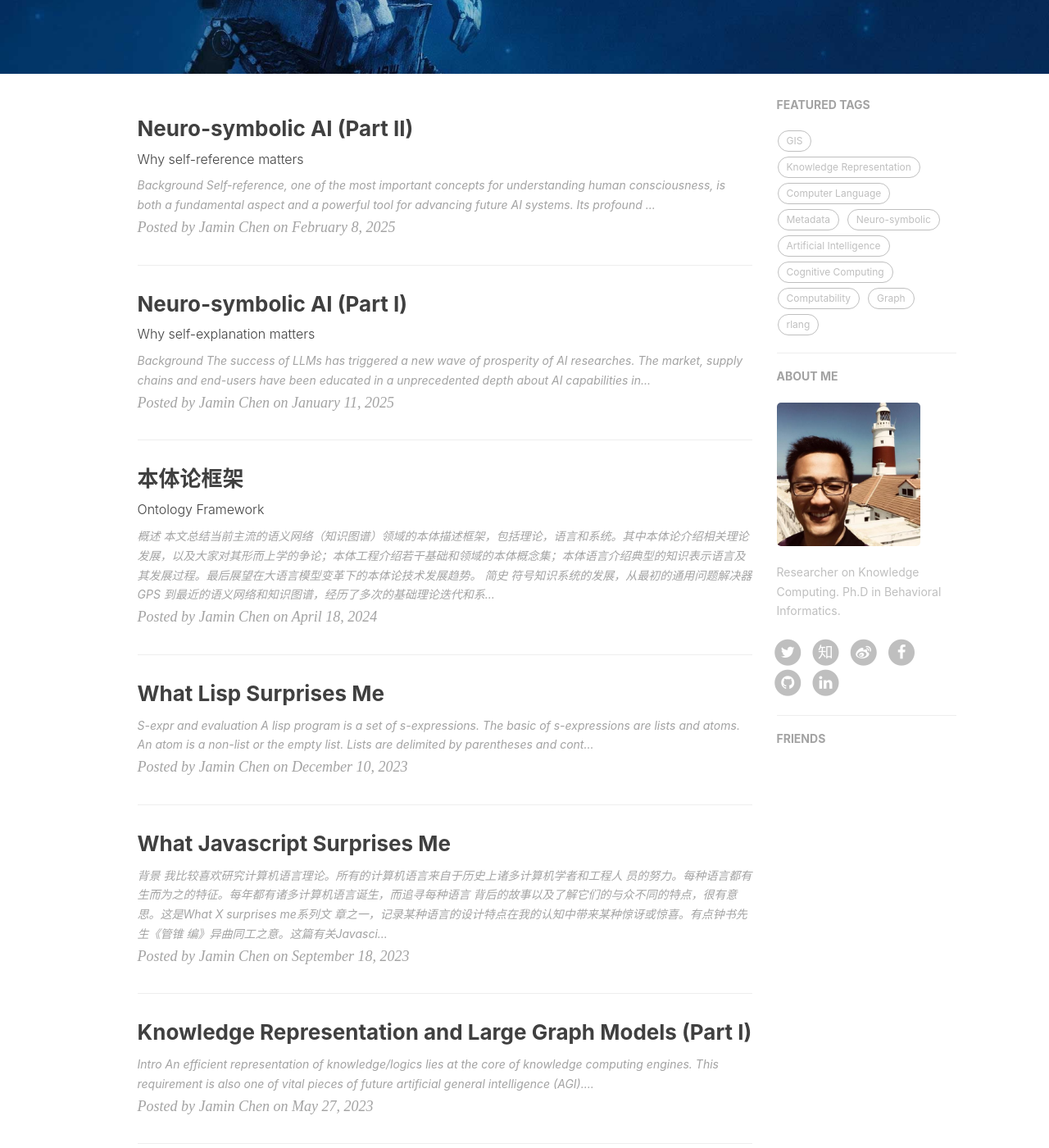
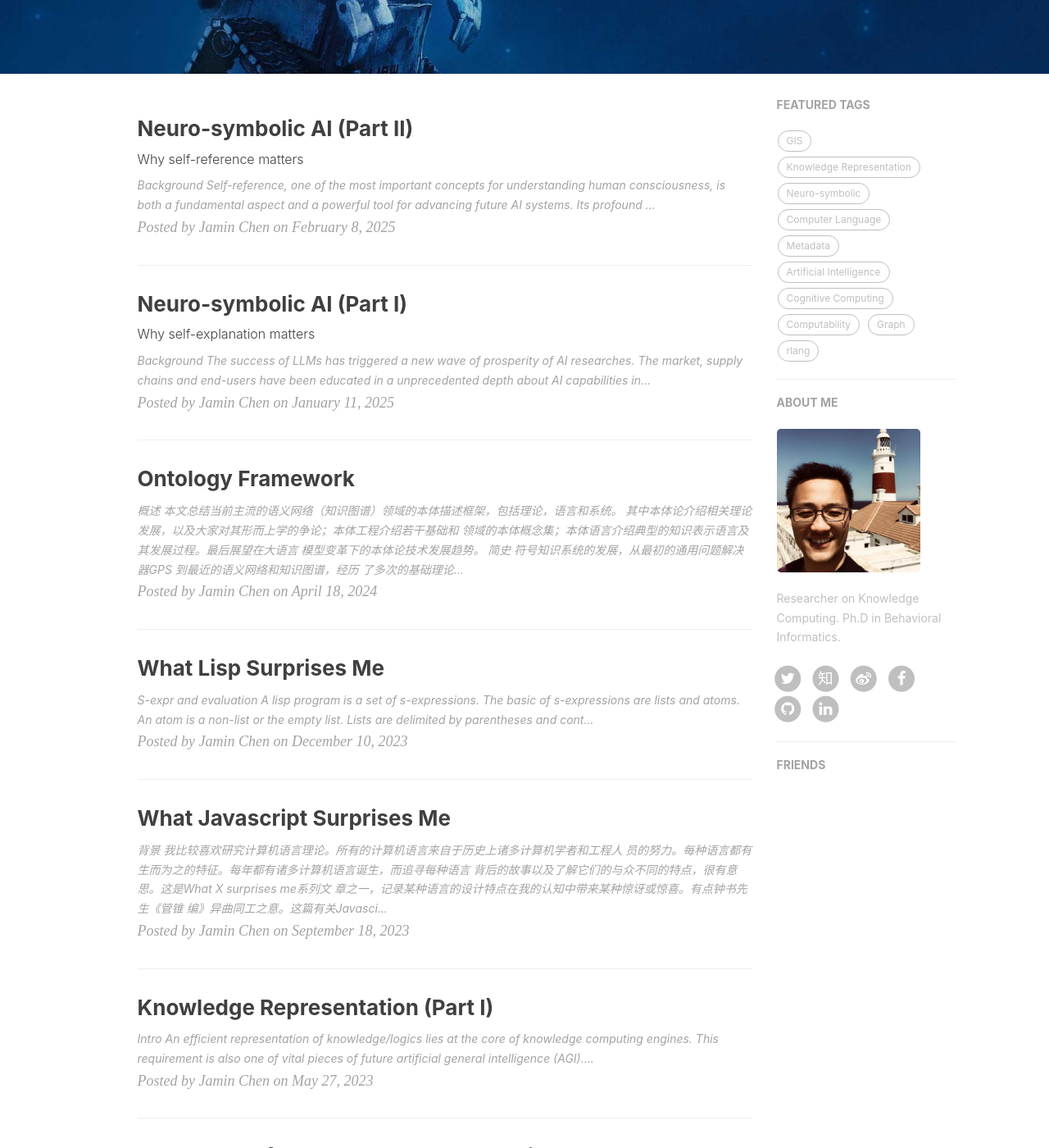
Before and after one commit to lambdacogito/lambdacogito.github.io, a Jekyll site: the page built from index.html, in a window 1280 px wide and 1400 px high, scrolled down 328 px. Shown: the whole window at 82% size. Built offline with Jekyll 4.4.1, drawn with Linux system fonts in a browser that asks for light colours; nearby versions of some CDN libraries; the list of posts is cut into pages by our own code; comment, search, counter and statistics services are not loaded.

Commit message:
"Update:  content/_posts/2023-05-27-kr-and-lgm-part1.md content/_posts/2024-04-18-ontology-framework.md content/_projects/project-sapientia.md"

```diff
--- a/content/_posts/2024-04-18-ontology-framework.md
+++ b/content/_posts/2024-04-18-ontology-framework.md
@@ -1,7 +1,6 @@
 ---
 layout: post
-title: "本体论框架"
-subtitle: "Ontology Framework"
+title: "Ontology Framework"
 date: 2024-04-18
 author: "Jamin Chen"
 header-img: "img/post-bg-universe.jpg"
@@ -10,11 +9,15 @@
 
 ## 概述
 
-本文总结当前主流的语义网络（知识图谱）领域的本体描述框架，包括理论，语言和系统。其中本体论介绍相关理论发展，以及大家对其形而上学的争论；本体工程介绍若干基础和领域的本体概念集；本体语言介绍典型的知识表示语言及其发展过程。最后展望在大语言模型变革下的本体论技术发展趋势。
+本文总结当前主流的语义网络（知识图谱）领域的本体描述框架，包括理论，语言和系统。
+其中本体论介绍相关理论发展，以及大家对其形而上学的争论；本体工程介绍若干基础和
+领域的本体概念集；本体语言介绍典型的知识表示语言及其发展过程。最后展望在大语言
+模型变革下的本体论技术发展趋势。
 
 ## 简史
 
-符号知识系统的发展，从最初的通用问题解决器GPS 到最近的语义网络和知识图谱，经历了多次的基础理论迭代和系统发展，这里简要总结（Wikipedia通过ChatGPT总结生成）。
+符号知识系统的发展，从最初的通用问题解决器GPS 到最近的语义网络和知识图谱，经历
+了多次的基础理论迭代和系统发展，这里简要总结（Wikipedia通过ChatGPT总结生成）。
 
 **~1959**
 
@@ -51,9 +54,12 @@
 
 ## 本体论
 
-关于本体论(Ontology)的基本定义，在发展过程中一直备受争议。总结起来有两种递进意义下的定义。侠义地，本体论指概念及其关系的集合。广义地，本地论指以高度语义化的表达描述关于客观世界的知识。
+关于本体论(Ontology)的基本定义，在发展过程中一直备受争议。总结起来有两种递进意
+义下的定义。侠义地，本体论指概念及其关系的集合。广义地，本地论指以高度语义化的
+表达描述关于客观世界的知识。
 
-Russell & Norvig给出的结构化表示（structural representation）可以认为是一种狭义的定义：
+Russell & Norvig给出的结构化表示（structural representation）可以认为是一种狭义
+的定义：
 
 > facts about particular objects and event types and arrange the types into a large taxonomic hierarchy analogous to a biological taxonomy.
 
@@ -73,31 +79,60 @@
 
 ## 本体工程
 
-本体工程（Ontology Engineering）属于应用本体论的范畴。在信息学领域，以Sowa的Conceptual Graph（ISO标准化为Common Logic）、W3C标准化的Semantic Web相关技术为代表，通过系统化和标准化，实现本体论所定义的对世界知识的语义性表达。
+本体工程（Ontology Engineering）属于应用本体论的范畴。在信息学领域，以Sowa的
+Conceptual Graph（ISO标准化为Common Logic）、W3C标准化的Semantic Web相关技术为
+代表，通过系统化和标准化，实现本体论所定义的对世界知识的语义性表达。
 
-本体工程的产物，本文中也称之为本体模型，即定义了概念及其关系的集合。和大语言模型的基础模型和微调模型类似，本体模型也包含基础本体模型（Foundation ontology or Upper ontology）和领域本体模型（Domain ontology）。常见的基础本体模型有BFO、Dublin Core、GFO、Cyc、SUMO、UMBEL、FOAF、DOLCE等。WordNet也被大多数研究者认为是基础本体模型，但是在实际应用中，wordnet通常被作为语言学工具学习领域本体模型。
+本体工程的产物，本文中也称之为本体模型，即定义了概念及其关系的集合。和大语言模
+型的基础模型和微调模型类似，本体模型也包含基础本体模型（Foundation ontology or
+Upper ontology）和领域本体模型（Domain ontology）。常见的基础本体模型有BFO、
+Dublin Core、GFO、Cyc、SUMO、UMBEL、FOAF、DOLCE等。WordNet也被大多数研究者认为
+是基础本体模型，但是在实际应用中，wordnet通常被作为语言学工具学习领域本体模型。
 
-在本体工程中，只有开放合作，才能实现不同领域专家知识的连接和共享。因此标准化的工作至关重要。目前相关标准包括W3C RDF/RDFS资源定义框架、OWL知识表示语言、SPARQL查询语言。以及ISO Common Logic标准（ISO/IEC 24707:2007），定义了一套逻辑编程语言的框架，有助于不同的知识表示语言能够相关转化；其中也定义了一些方言，例如逻辑交换格式CLIF、概念图交换格式CGIF等。CL标准具有通用性，其他基于逻辑的语言（例如OWL）可以转化为CL定义的抽象语法和语义。
+在本体工程中，只有开放合作，才能实现不同领域专家知识的连接和共享。因此标准化的
+工作至关重要。目前相关标准包括W3C RDF/RDFS资源定义框架、OWL知识表示语言、SPARQL
+查询语言。以及ISO Common Logic标准（ISO/IEC 24707:2007），定义了一套逻辑编程语
+言的框架，有助于不同的知识表示语言能够相关转化；其中也定义了一些方言，例如逻辑
+交换格式CLIF、概念图交换格式CGIF等。CL标准具有通用性，其他基于逻辑的语言（例如
+OWL）可以转化为CL定义的抽象语法和语义。
 
-与此同时，W3C发起了[Linked Data](https://en.wikipedia.org/wiki/Linked_data)项目，旨在基于标准化定义，实现不同本体模型的对齐和关联，实现全人类共同拥有和受益的语义网络。
+与此同时，W3C发起了[Linked Data](https://en.wikipedia.org/wiki/Linked_data)项目，
+旨在基于标准化定义，实现不同本体模型的对齐和关联，实现全人类共同拥有和受益的语
+义网络。
 
 ![lod-cloud](https://lod-cloud.net/clouds/lod-cloud.svg "The Linked Open Data Cloud")
 
 ## 本体论语言
 
-这部分我们再回顾本体论框架下的知识表示语言（Knowledge Representation Languages, KRL）的发展。回顾这些历史， 有助于我们在当下技术发展阶段，进一步发展出表达力更强、更易于计算的KRL。典型的语言包括CASL、CycL（Cyc项目）、KIF（基于S表达式的一阶逻辑语言）、Olog、OntoUML、OWL等。
+这部分我们再回顾本体论框架下的知识表示语言（Knowledge Representation Languages,
+KRL）的发展。回顾这些历史， 有助于我们在当下技术发展阶段，进一步发展出表达力更
+强、更易于计算的KRL。典型的语言包括CASL、CycL（Cyc项目）、KIF（基于S表达式的一
+阶逻辑语言）、Olog、OntoUML、OWL等。
 
-在众多KRL当中，有一类语言基于Frame概念，至今方兴未艾，也深刻影响了OWL的标准化制定，这一类语言包括KRL（第一个通用的Frame语言）、KL-ONE、Loom、RDFS、OIL、DAML（基于RDF的标记语言）、以至OWL。其中OWL的标准化设计，受到了DAML+IOL的深刻影响。
+在众多KRL当中，有一类语言基于Frame概念，至今方兴未艾，也深刻影响了OWL的标准化制
+定，这一类语言包括KRL（第一个通用的Frame语言）、KL-ONE、Loom、RDFS、OIL、DAML
+（基于RDF的标记语言）、以至OWL。其中OWL的标准化设计，受到了DAML+IOL的深刻影响。
 
 ## 未来
 
-在基于Transformer的大语言模型的深刻技术变革中，本体论相关技术以其强逻辑性、可解释性，有潜力实现对大语言模型隐式知识表达的融合和创新。近两年已有不少有趣的工作和项目出现，例如知识图谱和LLM的结合应用[3]、基于LLM的Ontology Learning[4]等，这方面未来值得花篇幅单独介绍。
+在基于Transformer的大语言模型的深刻技术变革中，本体论相关技术以其强逻辑性、可解
+释性，有潜力实现对大语言模型隐式知识表达的融合和创新。近两年已有不少有趣的工作
+和项目出现，例如知识图谱和LLM的结合应用[3]、基于LLM的Ontology Learning[4]等，这
+方面未来值得花篇幅单独介绍。
 
-另一方面，本世纪以来，人类在软件工程化（例如数据计算和信息提取领域），实现了长足进步，尤其在开源软件社区蓬勃发展的驱动下。早期以标记符号为主的知识表示语言（例如OWL）开始展现出不足，尤其是对于计算型知识（Computational Knowledge）的表达表现出较大局限性。如何实现基于标准化、又发展标准化的新的KRL，能够充分利用当前已有的软件生态以及计算硬件，是构建未来的高科技实力组织，并且实现通用人工智能的关键环节之一。
+另一方面，本世纪以来，人类在软件工程化（例如数据计算和信息提取领域），实现了长
+足进步，尤其在开源软件社区蓬勃发展的驱动下。早期以标记符号为主的知识表示语言
+（例如OWL）开始展现出不足，尤其是对于计算型知识（Computational Knowledge）的表
+达表现出较大局限性。如何实现基于标准化、又发展标准化的新的KRL，能够充分利用当前
+已有的软件生态以及计算硬件，是构建未来的高科技实力组织，并且实现通用人工智能的
+关键环节之一。
 
 ## 参考
 
-* [1] https://en.m.wikipedia.org/wiki/Ontology_(information_science)
-* [2] https://en.m.wikipedia.org/wiki/Ontology_language
-* [3] Neuhaus, Fabian. (2023). Ontologies in the era of large language models – a perspective. Applied Ontology. 18. 399-407. 10.3233/AO-230072.
-* [4] Hamed Babaei Giglou etc., LLMs4OL: Large Language Models for Ontology Learning, https://arxiv.org/abs/2307.16648
+[1] https://en.m.wikipedia.org/wiki/Ontology_(information_science)
+
+[2] https://en.m.wikipedia.org/wiki/Ontology_language
+
+[3] Neuhaus, Fabian. (2023). Ontologies in the era of large language models – a perspective. Applied Ontology. 18. 399-407. 10.3233/AO-230072.
+
+[4] Hamed Babaei Giglou etc., LLMs4OL: Large Language Models for Ontology Learning, https://arxiv.org/abs/2307.16648
```
Also changed, not shown: content/_posts/2023-05-27-kr-and-lgm-part1.md (+4 -5 lines), content/_projects/project-sapientia.md (+6 -7 lines).
